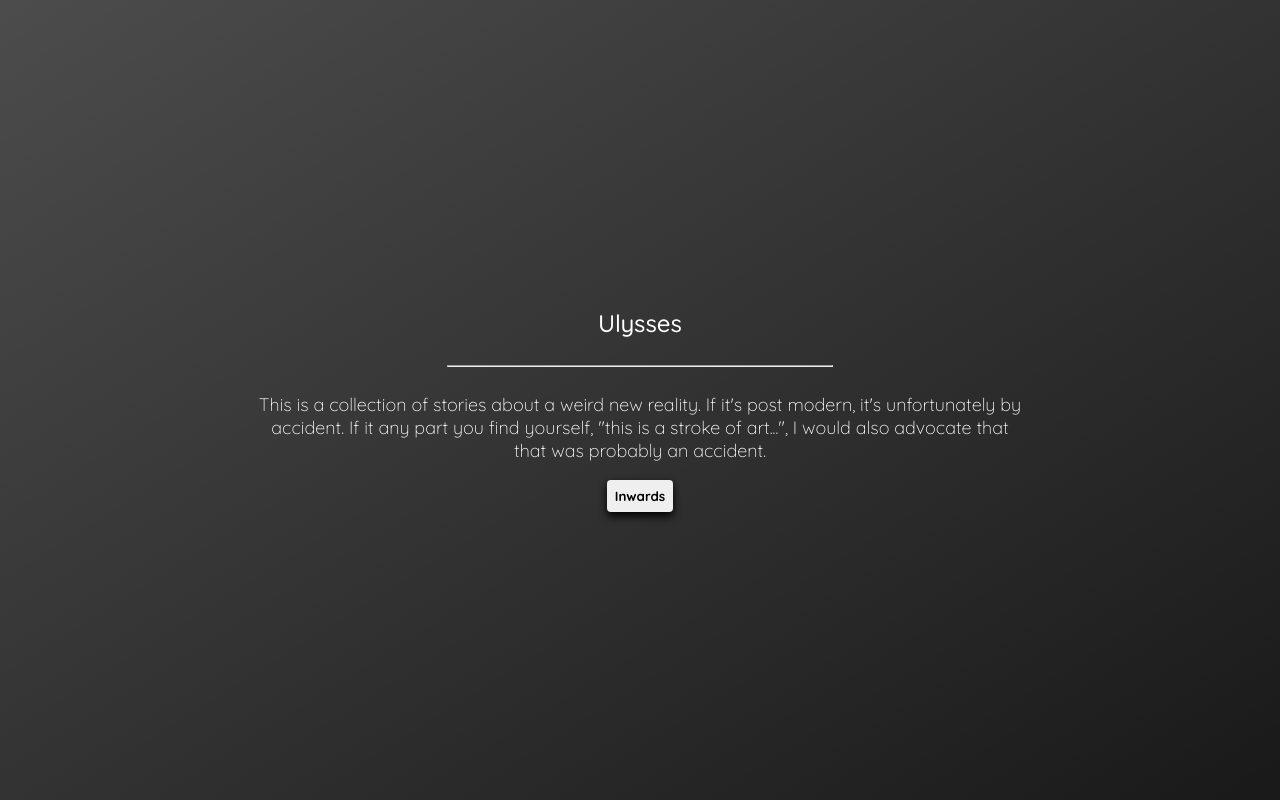
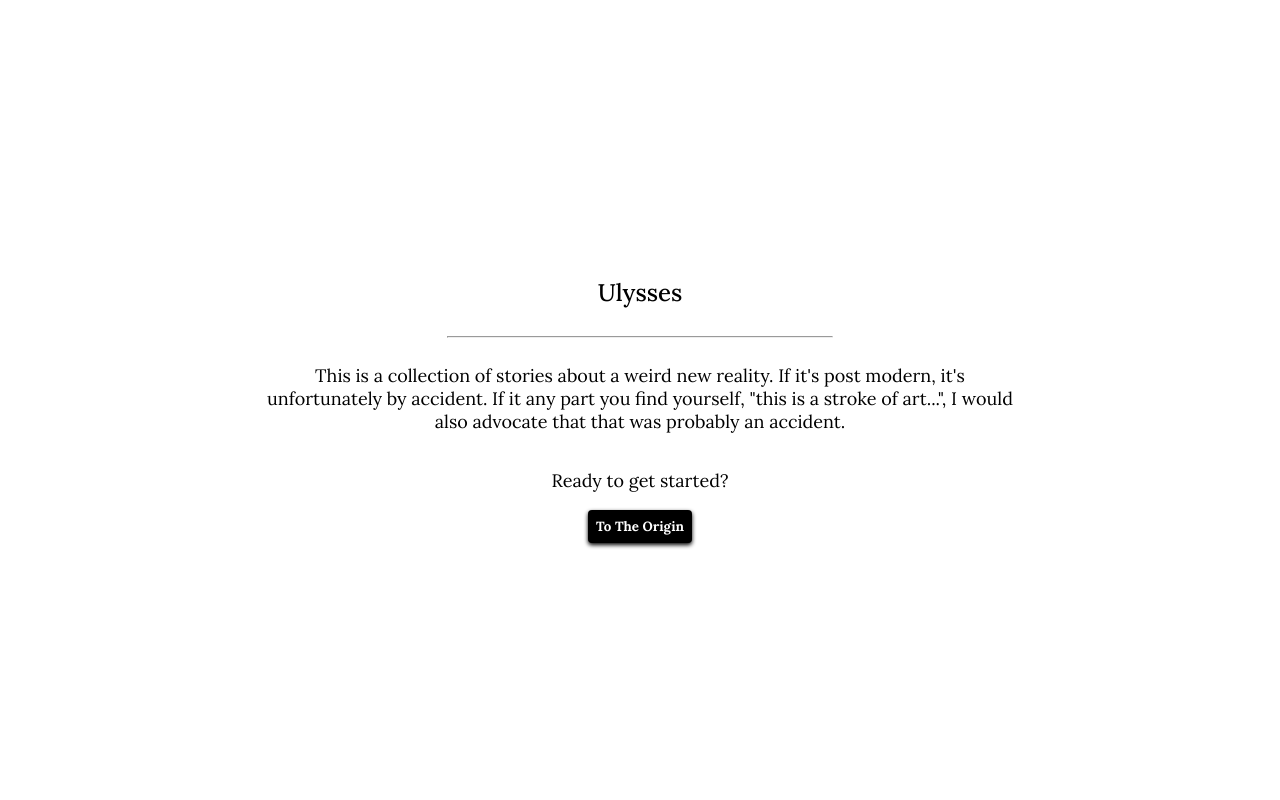
Before and after one commit to nicholasgalante1997/mf-ulysses-home, a React (Create React App) app: page / in a window 1280 px wide. Built offline with nearby package versions, Linux system fonts and the light colour scheme.

Commit message:
new styles, abstracted out lower level components

```diff
--- a/public/index.html
+++ b/public/index.html
@@ -27,7 +27,7 @@
     <link rel="preconnect" href="https://fonts.googleapis.com" />
     <link rel="preconnect" href="https://fonts.gstatic.com" crossOrigin='true'/>
     <link href="https://fonts.googleapis.com/css2?family=Quicksand:wght@300;500;700&display=swap" rel="stylesheet" />
-
+    <link href="https://fonts.googleapis.com/css2?family=Lora:ital,wght@0,400;0,500;0,600;0,700;1,400;1,500;1,600;1,700&display=swap" rel="stylesheet">
     <title>React App</title>
   </head>
   <body>
--- a/src/HomePage.tsx
+++ b/src/HomePage.tsx
@@ -1,36 +1,12 @@
 import React from 'react';
 import styles from './styles/home.module.css';
-
-const Page: React.FC = ({ children }) => (
-  <main className={styles.page}>
-    {children}
-  </main>
-);
-
-const Heading: React.FC = ({ children }) => (
-  <h2>{children}</h2>
-)
-
-const Subheading: React.FC = ({ children }) => (
-  <p className={styles.subheading}>{children}</p>
-)
-
-const SectionBreak: React.FC = ({ children }) => (
-  <hr />
-)
-
-interface BeginButtonProps {
-  onClick: () => void;
-}
-const BeginButton: React.FC<BeginButtonProps> = ({ onClick }) => (
-  <button onClick={onClick} className={styles.beginButton}>Inwards</button>
-);
+import { Subheading, Page, SectionBreak, Heading, BeginButton } from './components';
 
 const subheading = `This is a collection of stories about a weird new reality. If it's post modern, it's unfortunately by accident. If it any part you find yourself, "this is a stroke of art...", I would also advocate that that was probably an accident.`;
-
 interface HomePageProps {
   onClick: () => void;
 }
+
 const HomePage: React.FC<HomePageProps> = ({ onClick }) => {
   return (
     <Page>
@@ -39,6 +15,9 @@ const HomePage: React.FC<HomePageProps> = ({ onClick }) => {
       <Subheading>
         {subheading}
       </Subheading>
+      <Subheading>
+        Ready to get started?
+      </Subheading>
       <BeginButton onClick={onClick} />
     </Page>
   );
--- /dev/null
+++ b/src/components/BeginButton.tsx
@@ -0,0 +1,12 @@
+import React from 'react';
+import styles from '../styles/home.module.css';
+
+interface BeginButtonProps {
+    onClick: () => void;
+}
+
+const BeginButton: React.FC<BeginButtonProps> = ({ onClick }) => (
+    <button onClick={onClick} className={styles.beginButton}>To The Origin</button>
+);
+
+export default BeginButton;
--- /dev/null
+++ b/src/components/Heading.tsx
@@ -0,0 +1,8 @@
+import React from 'react';
+import styles from '../styles/home.module.css';
+
+const Heading: React.FC = ({ children }) => (
+    <h2>{children}</h2>
+)
+
+export default Heading;
--- /dev/null
+++ b/src/components/Page.tsx
@@ -0,0 +1,10 @@
+import React from 'react';
+import styles from '../styles/home.module.css';
+
+const Page: React.FC = ({ children }) => (
+  <main className={styles.page}>
+    {children}
+  </main>
+);
+
+export default Page;
--- /dev/null
+++ b/src/components/SectionBreak.tsx
@@ -0,0 +1,8 @@
+import React from 'react';
+import styles from '../styles/home.module.css';
+
+const SectionBreak: React.FC = () => (
+    <hr />
+)
+
+export default SectionBreak;
--- /dev/null
+++ b/src/components/Subheading.tsx
@@ -0,0 +1,8 @@
+import React from 'react';
+import styles from '../styles/home.module.css';
+
+const Subheading: React.FC = ({ children }) => (
+    <p className={styles.subheading}>{children}</p>
+)
+
+export default Subheading;
--- /dev/null
+++ b/src/components/index.ts
@@ -0,0 +1,5 @@
+export { default as BeginButton } from './BeginButton';
+export { default as Page } from './Page';
+export { default as SectionBreak } from './SectionBreak';
+export { default as Subheading } from './Subheading';
+export { default as Heading } from './Heading';
--- a/src/styles/home.module.css
+++ b/src/styles/home.module.css
@@ -2,9 +2,9 @@ html,
 body {
   padding: 0;
   margin: 0;
-  font-family: 'Quicksand', sans-serif;
+  font-family: 'Lora', serif;
   font-weight: 300;
-  color: white;
+  color: black;
 }
 
 h1, h2, h3, h4, h5, h6 {
@@ -13,17 +13,26 @@ h1, h2, h3, h4, h5, h6 {
 
 hr {
   width: 30%;
-  color: white;
+  color: black;
 }
 
 .beginButton {
   border: none;
   padding: 8px;
+  min-width: 1rem;
   border-radius: 4px;
-  box-shadow: 0px 4px 8px black;
-  font-family: 'Quicksand', sans-serif;
+  box-shadow: 0px 2px 4px black;
+  background-color: black;
+  font-family: 'Lora', serif;
+  color: white;
   font-weight: 800;
   text-transform: capitalize;
+}
+
+.beginButton:hover {
+  min-width: 2rem;
+  padding: 12px;
+  box-shadow: 0 4px 8px black;
 }
 
 .subheading {
@@ -38,7 +47,7 @@ hr {
     min-height: 100vh;
     padding: 0;
     margin: 0 auto;
-    background: linear-gradient(to bottom right, rgba(0, 0, 0, 0.7), rgba(0, 0, 0, 0.9));
+    background: white;
     display: flex;
     flex-direction: column;
     align-items: center;
```
